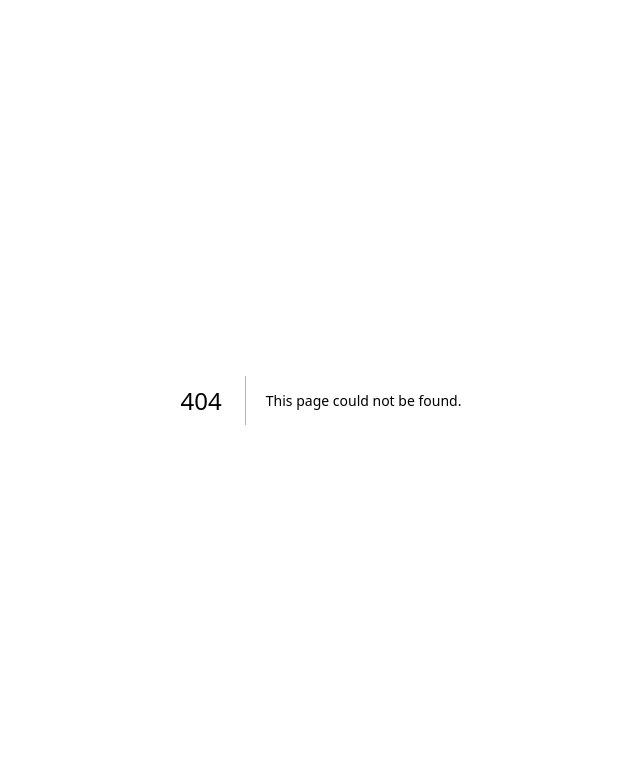
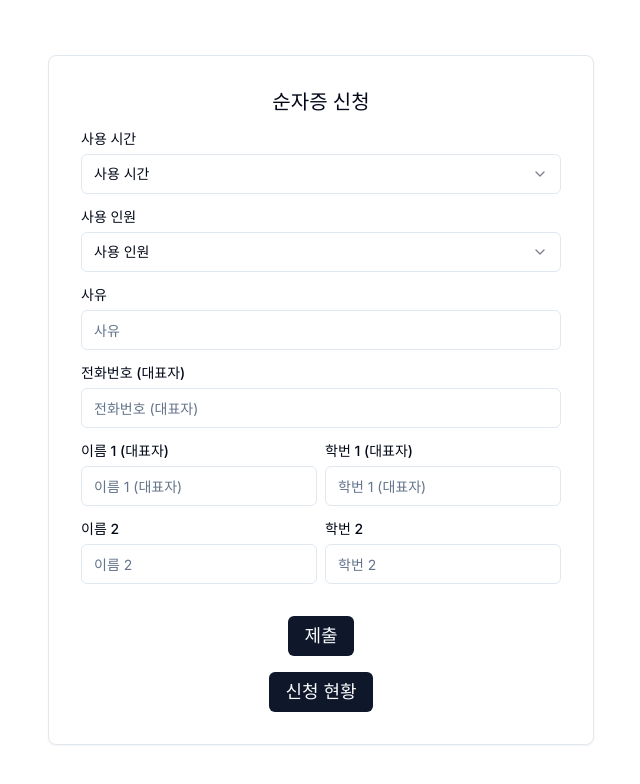
Before and after one commit to pr-citrate/sunja-approve, a Next.js app: page /standard in a window 1280 px wide. Before the commit this address had no page. Shown: the top 784 px of the page, without its empty margins (319-959 px from the left). Built offline with nearby package versions, Linux system fonts and the light colour scheme.

Commit message:
Return 0;

```diff
--- a/src/app/present/page.jsx
+++ b/src/app/present/page.jsx
@@ -18,7 +18,6 @@ import {
   getCoreRowModel,
   flexRender,
 } from "@tanstack/react-table";
-import { useRouter } from "next/router"; // useRouter 임포트
 
 const columns = (data, setData) => [
   {
@@ -35,7 +34,6 @@ export default function Home() {
   const [data, setData] = useState([]);
   const [isLoading, setIsLoading] = useState(false);
   const methods = useForm();
-  const router = useRouter(); // useRouter 초기화
 
   const table = useReactTable({
     data,
@@ -79,7 +77,7 @@ export default function Home() {
   }, []);
 
   const handleButtonClick = (url) => {
-    router.push(url); // router.push로 변경
+    window.location.href = url;
   };
 
   return (
@@ -128,9 +126,7 @@ export default function Home() {
           </div>
           <Button
             type="button"
-            onClick={() =>
-              handleButtonClick("https://sunja-approve.vercel.app/")
-            }
+            onClick={() => handleButtonClick("/standard")}
             className="mt-4"
           >
             뒤로
--- /dev/null
+++ b/src/app/standard/page.jsx
@@ -0,0 +1,251 @@
+"use client";
+
+import { useState } from "react";
+import { Button } from "@/components/ui/button";
+import { Card } from "@/components/ui/card";
+import {
+  Form,
+  FormControl,
+  FormField,
+  FormItem,
+  FormLabel,
+} from "@/components/ui/form";
+import { Input } from "@/components/ui/input";
+import { Label } from "@/components/ui/label";
+import {
+  Select,
+  SelectContent,
+  SelectGroup,
+  SelectItem,
+  SelectLabel,
+  SelectTrigger,
+  SelectValue,
+} from "@/components/ui/select";
+import { useForm } from "react-hook-form";
+import { motion, AnimatePresence } from "framer-motion";
+
+export default function Home() {
+  const [numApplicant, setNumApplicant] = useState(2);
+  const form = useForm();
+
+  const handleButtonClick = (url) => {
+    window.location.href = url;
+  };
+  const onSubmit = async (data) => {
+    console.log("Submitting data:", data); // 폼 데이터를 콘솔에 출력
+
+    try {
+      const response = await fetch("/api/requests", {
+        method: "POST",
+        headers: {
+          "Content-Type": "application/json",
+        },
+        body: JSON.stringify(data),
+      });
+
+      if (!response.ok) {
+        throw new Error("Network response was not ok");
+      }
+
+      const result = await response.json();
+      console.log("Data submitted successfully:", result);
+      alert("제출되었습니다.");
+      window.location.reload(); // 제출 성공 시 페이지를 초기화
+    } catch (error) {
+      console.error("Error submitting data:", error);
+      alert("제출 실패");
+    }
+  };
+
+  return (
+    <main className="grid justify-items-center items-center w-full min-h-full">
+      <Card className="min-w-screen grid justify-items-center items-center p-8 m-12 min-h-96">
+        <Form {...form}>
+          <form
+            className="w-full h-full flex flex-col items-center justify-center"
+            onSubmit={form.handleSubmit(onSubmit)}
+          >
+            <Label className="text-xl mb-4">순자증 신청</Label>
+            <FormField
+              control={form.control}
+              name="time"
+              rules={{ required: "사용 시간을 선택하세요" }}
+              render={({ field }) => (
+                <FormItem className="mb-4 w-full">
+                  <FormLabel htmlFor="time" className="block mb-1">
+                    사용 시간
+                  </FormLabel>
+                  <FormControl>
+                    <Select
+                      id="time"
+                      className="text-lg w-full"
+                      onValueChange={field.onChange}
+                      value={field.value}
+                    >
+                      <SelectTrigger>
+                        <SelectValue placeholder="사용 시간" />
+                      </SelectTrigger>
+                      <SelectContent>
+                        <SelectGroup>
+                          <SelectLabel>시간</SelectLabel>
+                          <SelectItem value="1">야자 1교시</SelectItem>
+                          <SelectItem value="2">야자 2교시</SelectItem>
+                          <SelectItem value="3">야자 3교시</SelectItem>
+                        </SelectGroup>
+                      </SelectContent>
+                    </Select>
+                  </FormControl>
+                </FormItem>
+              )}
+            />
+            <FormField
+              control={form.control}
+              name="applicant"
+              rules={{ required: "사용 인원을 선택하세요" }}
+              render={({ field }) => (
+                <FormItem className="mb-4 w-full">
+                  <FormLabel htmlFor="applicant" className="block mb-1">
+                    사용 인원
+                  </FormLabel>
+                  <FormControl>
+                    <Select
+                      id="applicant"
+                      className="text-lg w-full"
+                      onValueChange={(value) => {
+                        setNumApplicant(parseInt(value));
+                        field.onChange(value);
+                      }}
+                      value={field.value}
+                    >
+                      <SelectTrigger className="outline-none">
+                        <SelectValue placeholder="사용 인원" />
+                      </SelectTrigger>
+                      <SelectContent>
+                        <SelectGroup>
+                          <SelectLabel>인원</SelectLabel>
+                          <SelectItem value="2">2명</SelectItem>
+                          <SelectItem value="3">3명</SelectItem>
+                          <SelectItem value="4">4명</SelectItem>
+                          <SelectItem value="5">5명</SelectItem>
+                        </SelectGroup>
+                      </SelectContent>
+                    </Select>
+                  </FormControl>
+                </FormItem>
+              )}
+            />
+            <FormField
+              control={form.control}
+              name="reason"
+              rules={{ required: "사유를 입력하세요" }}
+              render={({ field }) => (
+                <FormItem className="mb-4 w-full">
+                  <FormLabel htmlFor="reason" className="block mb-1">
+                    사유
+                  </FormLabel>
+                  <FormControl>
+                    <Input
+                      id="reason"
+                      placeholder="사유"
+                      type="text"
+                      className="text-g w-full"
+                      {...field}
+                    />
+                  </FormControl>
+                </FormItem>
+              )}
+            />
+            <FormField
+              control={form.control}
+              name="contact"
+              rules={{ required: "대표자 전화번호를 입력하세요" }}
+              render={({ field }) => (
+                <FormItem className="mb-4 w-full">
+                  <Label htmlFor="contact" className="block mb-1">
+                    전화번호 (대표자)
+                  </Label>
+                  <FormControl>
+                    <Input
+                      id="contact"
+                      placeholder="전화번호 (대표자)"
+                      type="tel"
+                      className="text-g w-full"
+                      {...field}
+                    />
+                  </FormControl>
+                </FormItem>
+              )}
+            />
+            <AnimatePresence>
+              {[...Array(numApplicant)].map((_, i) => {
+                const number = `${i + 1}${i ? "" : " (대표자)"}`;
+                return (
+                  <motion.div
+                    className="flex flex-row mb-4 space-y-0 space-x-2"
+                    key={i}
+                    initial={{ opacity: 0, y: -20 }}
+                    animate={{ opacity: 1, y: 0 }}
+                    exit={{ opacity: 0, y: 20 }}
+                  >
+                    <FormField
+                      control={form.control}
+                      name={`applicant[${i}].name`}
+                      rules={{ required: "이름을 입력하세요" }}
+                      render={({ field }) => (
+                        <FormItem className="flex-1">
+                          <Label htmlFor={`name${i}`} className="block mb-1">
+                            {`이름 ${number}`}
+                          </Label>
+                          <FormControl>
+                            <Input
+                              id={`name${i}`}
+                              placeholder={`이름 ${number}`}
+                              type="text"
+                              className="text-g"
+                              {...field}
+                            />
+                          </FormControl>
+                        </FormItem>
+                      )}
+                    />
+                    <FormField
+                      control={form.control}
+                      name={`applicant[${i}].number`}
+                      rules={{ required: "학번을 입력하세요" }}
+                      render={({ field }) => (
+                        <FormItem className="flex-1">
+                          <Label htmlFor={`id${i}`} className="block mb-1">
+                            {`학번 ${number}`}
+                          </Label>
+                          <FormControl>
+                            <Input
+                              id={`id${i}`}
+                              placeholder={`학번 ${number}`}
+                              type="text"
+                              className="text-g"
+                              {...field}
+                            />
+                          </FormControl>
+                        </FormItem>
+                      )}
+                    />
+                  </motion.div>
+                );
+              })}
+            </AnimatePresence>
+            <Button type="submit" className="text-lg mt-4">
+              제출
+            </Button>
+            <Button
+              type="button"
+              onClick={() => handleButtonClick("/present")}
+              className="text-lg mt-4"
+            >
+              신청 현황
+            </Button>
+          </form>
+        </Form>
+      </Card>
+    </main>
+  );
+}
```
